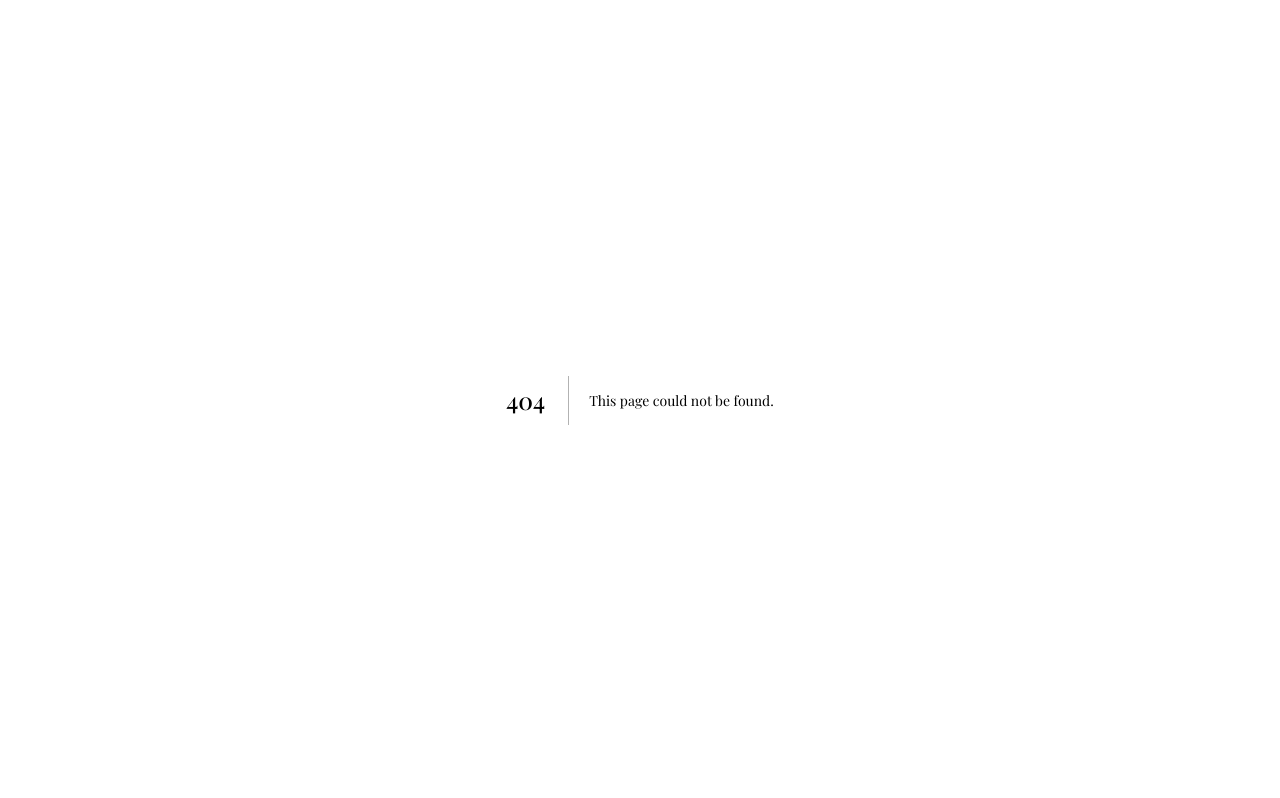
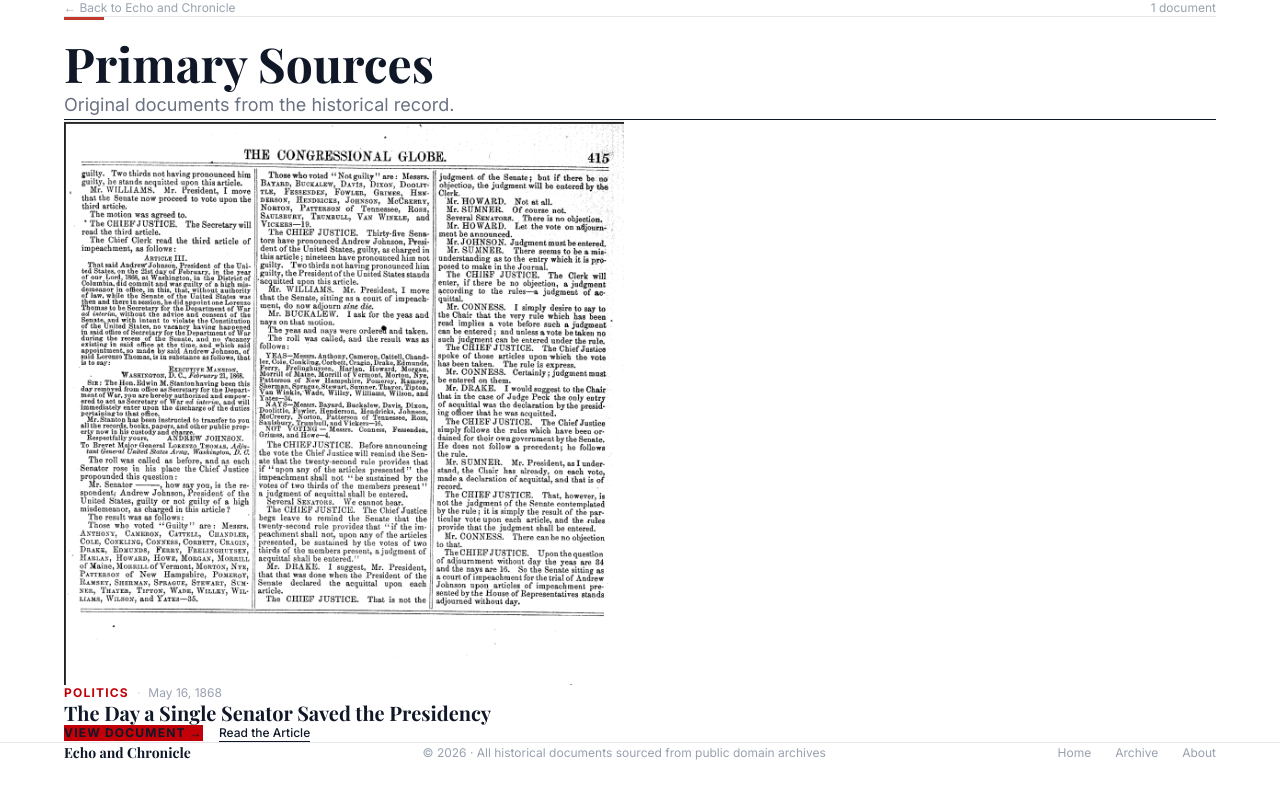
Before and after one commit to bradley77/history-today, a Next.js app: page /documents in a window 1280 px wide. Before the commit this address had no page. Built offline with nearby package versions, Linux system fonts and the light colour scheme; a web font is replaced by a local one.

Commit message:
Remove On This Day and Documents from nav until ready

```diff
--- /dev/null
+++ b/app/documents/page.js
@@ -0,0 +1,102 @@
+import Link from 'next/link'
+import { getAllArticles } from '../lib/articles'
+import DocImage from '@/components/DocImage'
+
+export const metadata = {
+  title: 'Primary Sources | Echo and Chronicle',
+  description: 'Original documents from the historical record.',
+}
+
+export default function DocumentsPage() {
+  const articles = getAllArticles().filter(article => article.sourceUrl)
+
+  return (
+    <main className="min-h-screen bg-white text-gray-900">
+
+      {/* Top Bar */}
+      <div style={{maxWidth: '1152px', margin: '0 auto'}} className="border-b border-gray-200 px-8 py-2 flex items-center justify-between text-xs text-gray-400">
+        <Link href="/" className="hover:text-gray-900 transition-colors">
+          ← Back to Echo and Chronicle
+        </Link>
+        <span>{articles.length} {articles.length === 1 ? 'document' : 'documents'}</span>
+      </div>
+
+      {/* Header */}
+      <header style={{maxWidth: '1152px', margin: '0 auto'}} className="border-b border-gray-900 px-8 py-12">
+        <div className="accent-line"></div>
+        <h1 style={{fontFamily: 'var(--font-playfair)', fontSize: '3rem', fontWeight: '700', lineHeight: 1.15}} className="mb-3">
+          Primary Sources
+        </h1>
+        <p className="text-gray-500 text-lg">
+          Original documents from the historical record.
+        </p>
+      </header>
+
+      {/* Document Grid */}
+      <div style={{maxWidth: '1152px', margin: '0 auto'}} className="px-8 py-12">
+        {articles.length > 0 ? (
+          <div className="grid grid-cols-1 md:grid-cols-2 gap-8">
+            {articles.map(article => (
+              <div key={article.slug} className="border-t-2 border-gray-100 pt-4">
+                <DocImage
+                  src={`/images/${article.slug}-document.jpg`}
+                  alt={`Primary source document for ${article.title}`}
+                  className="w-full object-cover mb-3"
+                />
+                {article.documentCaption && (
+                  <p className="text-gray-400 text-xs uppercase tracking-widest mb-3">
+                    {article.documentCaption}
+                  </p>
+                )}
+                <div className="flex items-center gap-2 mb-2">
+                  <span className="text-red-700 text-xs font-bold uppercase tracking-widest">{article.category}</span>
+                  <span className="text-gray-300 text-xs">·</span>
+                  <span className="text-gray-400 text-xs">{article.date}</span>
+                </div>
+                <h2 style={{fontFamily: 'var(--font-playfair)'}} className="text-xl font-bold mb-4 leading-snug">
+                  {article.title}
+                </h2>
+                <div className="flex flex-wrap items-center gap-4">
+                  <a
+                    href={article.sourceUrl}
+                    target="_blank"
+                    rel="noopener noreferrer"
+                    className="inline-flex items-center gap-2 bg-red-700 text-white text-xs font-bold uppercase tracking-widest px-5 py-2.5 hover:bg-red-800 transition-colors duration-200"
+                  >
+                    View Document →
+                  </a>
+                  <Link
+                    href={`/articles/${article.slug}`}
+                    className="text-xs font-medium text-gray-900 border-b border-gray-900 pb-0.5 hover:text-red-700 hover:border-red-700 transition-colors duration-200"
+                  >
+                    Read the Article
+                  </Link>
+                </div>
+              </div>
+            ))}
+          </div>
+        ) : (
+          <div className="text-center py-24">
+            <p className="text-gray-400 text-sm uppercase tracking-widest">No documents available yet</p>
+          </div>
+        )}
+      </div>
+
+      {/* Footer */}
+      <footer className="border-t border-gray-200 px-8 py-8">
+        <div style={{maxWidth: '1152px', margin: '0 auto'}} className="flex flex-col md:flex-row items-center justify-between gap-4 text-xs text-gray-400">
+          <p style={{fontFamily: 'var(--font-playfair)'}} className="text-sm font-bold text-gray-900">
+            Echo and Chronicle
+          </p>
+          <p>© {new Date().getFullYear()} · All historical documents sourced from public domain archives</p>
+          <div className="flex gap-6">
+            <Link href="/" className="hover:text-gray-900 transition-colors">Home</Link>
+            <Link href="/archive" className="hover:text-gray-900 transition-colors">Archive</Link>
+            <Link href="/about" className="hover:text-gray-900 transition-colors">About</Link>
+          </div>
+        </div>
+      </footer>
+
+    </main>
+  )
+}
--- a/app/page.js
+++ b/app/page.js
@@ -19,7 +19,7 @@ export default async function Home() {
           <img src="/logo.png" alt="Echo and Chronicle" style={{height: '180px', width: 'auto', margin: '0 auto', display: 'block'}} />
         </div>
         <nav className="flex items-center justify-center gap-8 pb-4 text-sm font-medium">
-          {['Home', 'Archive', 'Documents', 'On This Day', 'Newsletter', 'About'].map(item => (
+          {['Home', 'Archive', 'Newsletter', 'About'].map(item => (
             <a
               key={item}
               href={item === 'Archive' ? '/archive' : item === 'About' ? '/about' : item === 'Newsletter' ? '#newsletter' : '#'}
```
